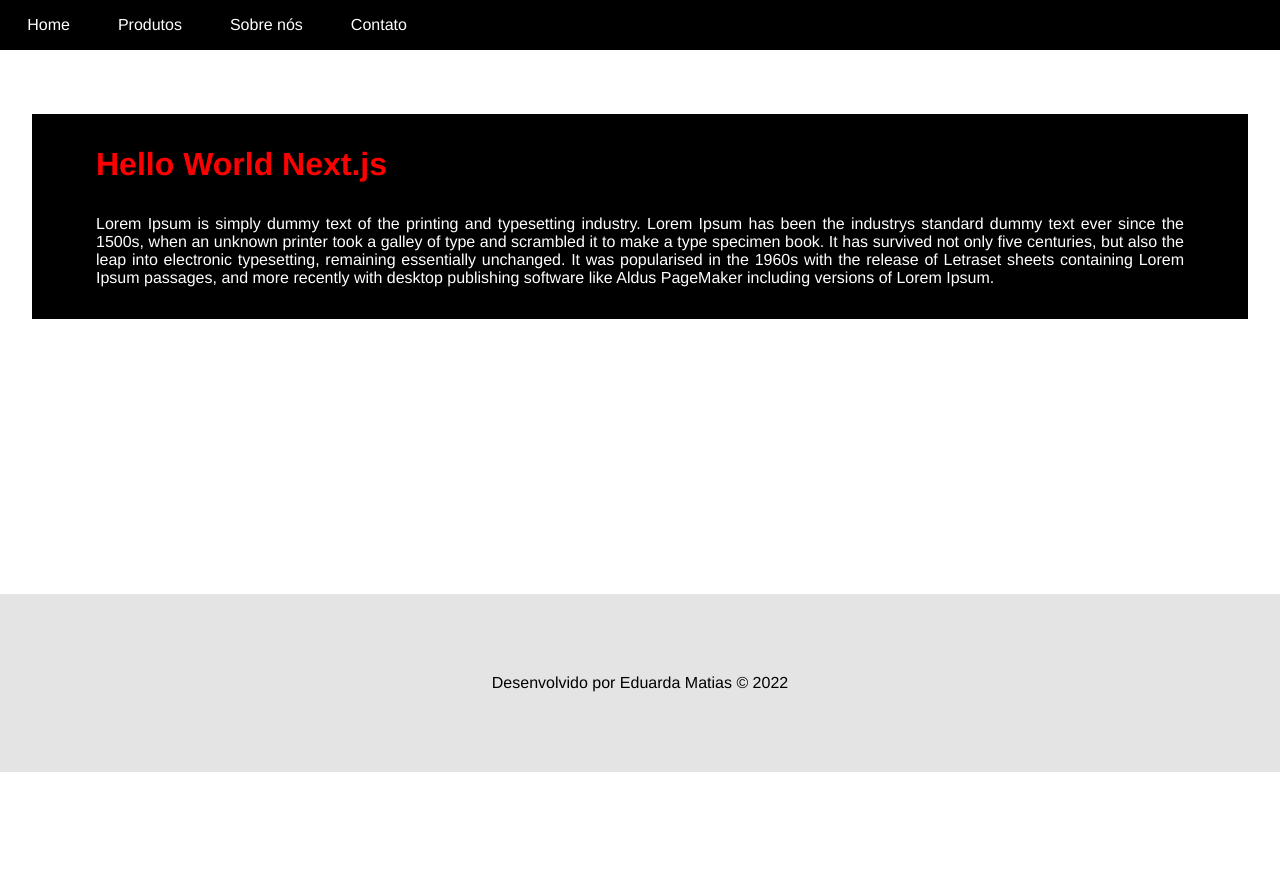
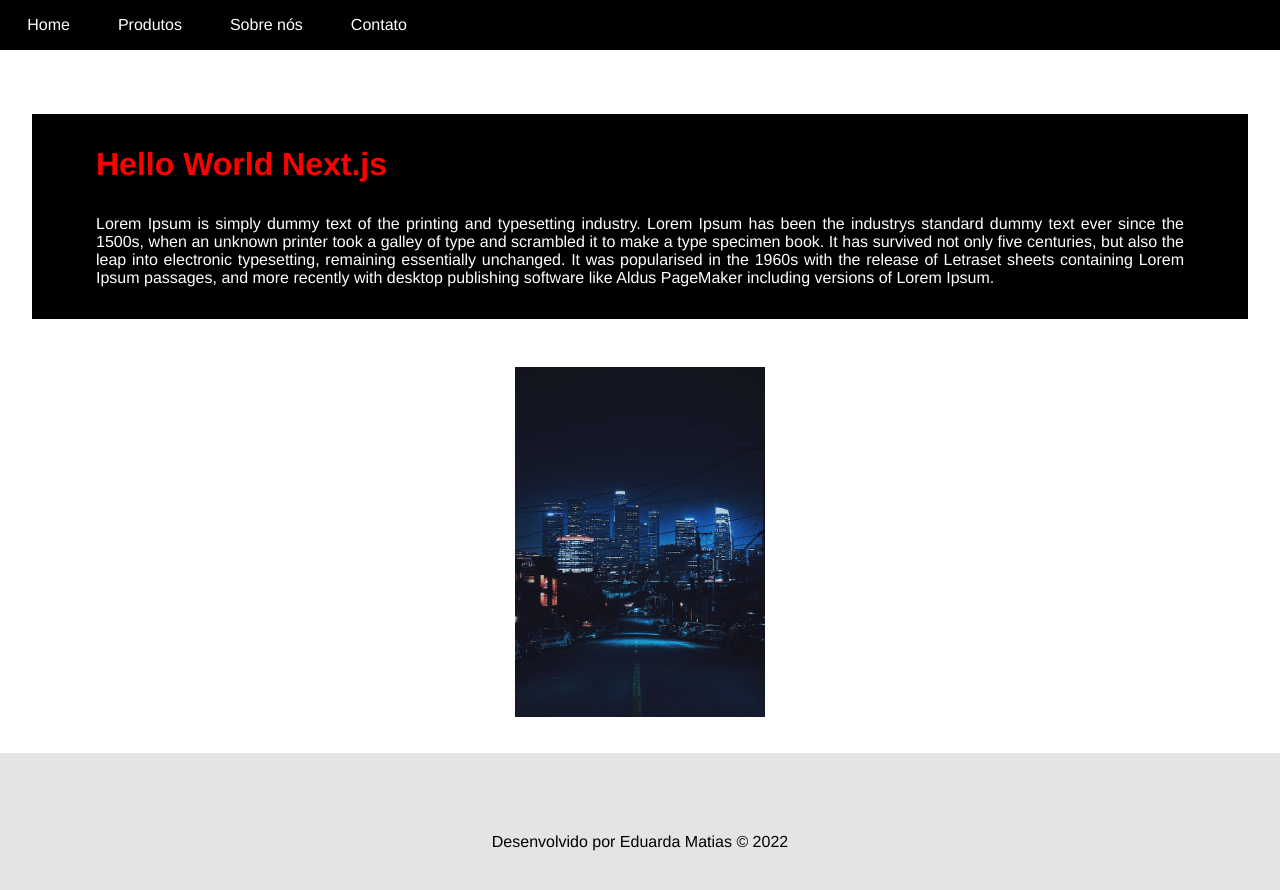
Before and after one commit to EduardaMatias/next-js, a Next.js app: page / in a window 1280 px wide. Shown: the top 890 px of the page. Before the commit the page ends 800 px from the top, so only its background shows below. Built offline with nearby package versions, Linux system fonts and the light colour scheme.

Commit message:
Add images

```diff
--- a/pages/contact.js
+++ b/pages/contact.js
@@ -19,5 +19,5 @@ export default function Contact() {
         </p>
       </div>
     </>
-  );
+  )
 }
--- a/pages/index.js
+++ b/pages/index.js
@@ -1,14 +1,24 @@
-import styles from '../styles/Home.module.css'
-import Head from 'next/head'
+import styles from "../styles/Home.module.css";
+import Head from "next/head";
+import Image from "next/image";
 
 export default function Home() {
   return (
+    <>
       <div className={styles.home}>
         <Head>
           <title>Home</title>
         </Head>
         <h1>Hello World Next.js</h1>
-      <p>Lorem Ipsum is simply dummy text of the printing and typesetting industry. Lorem Ipsum has been the industrys standard dummy text ever since the 1500s, when an unknown printer took a galley of type and scrambled it to make a type specimen book. It has survived not only five centuries, but also the leap into electronic typesetting, remaining essentially unchanged. It was popularised in the 1960s with the release of Letraset sheets containing Lorem Ipsum passages, and more recently with desktop publishing software like Aldus PageMaker including versions of Lorem Ipsum.</p>
+        <p>
+          Lorem Ipsum is simply dummy text of the printing and typesetting industry. Lorem Ipsum has been the industrys standard dummy text ever since
+          the 1500s, when an unknown printer took a galley of type and scrambled it to make a type specimen book. It has survived not only five
+          centuries, but also the leap into electronic typesetting, remaining essentially unchanged. It was popularised in the 1960s with the release
+          of Letraset sheets containing Lorem Ipsum passages, and more recently with desktop publishing software like Aldus PageMaker including
+          versions of Lorem Ipsum.
+        </p>
       </div>
+      <Image src="/images/city.jpg" width="250px" height="350px" alt="Cidade" />
+    </>
   )
 }
--- a/styles/Home.module.css
+++ b/styles/Home.module.css
@@ -1,6 +1,7 @@
 .home{
   font-size: 1em;
   margin-top: 2em;
+  margin-bottom: 3em;
   background-color: #000;
   padding: 2em 4em;
   display: flex;
```
Also changed, not shown: public/images/city.jpg (added), public/images/pattern.jpg (added). Lines whose indentation alone changed are shown as unchanged.
